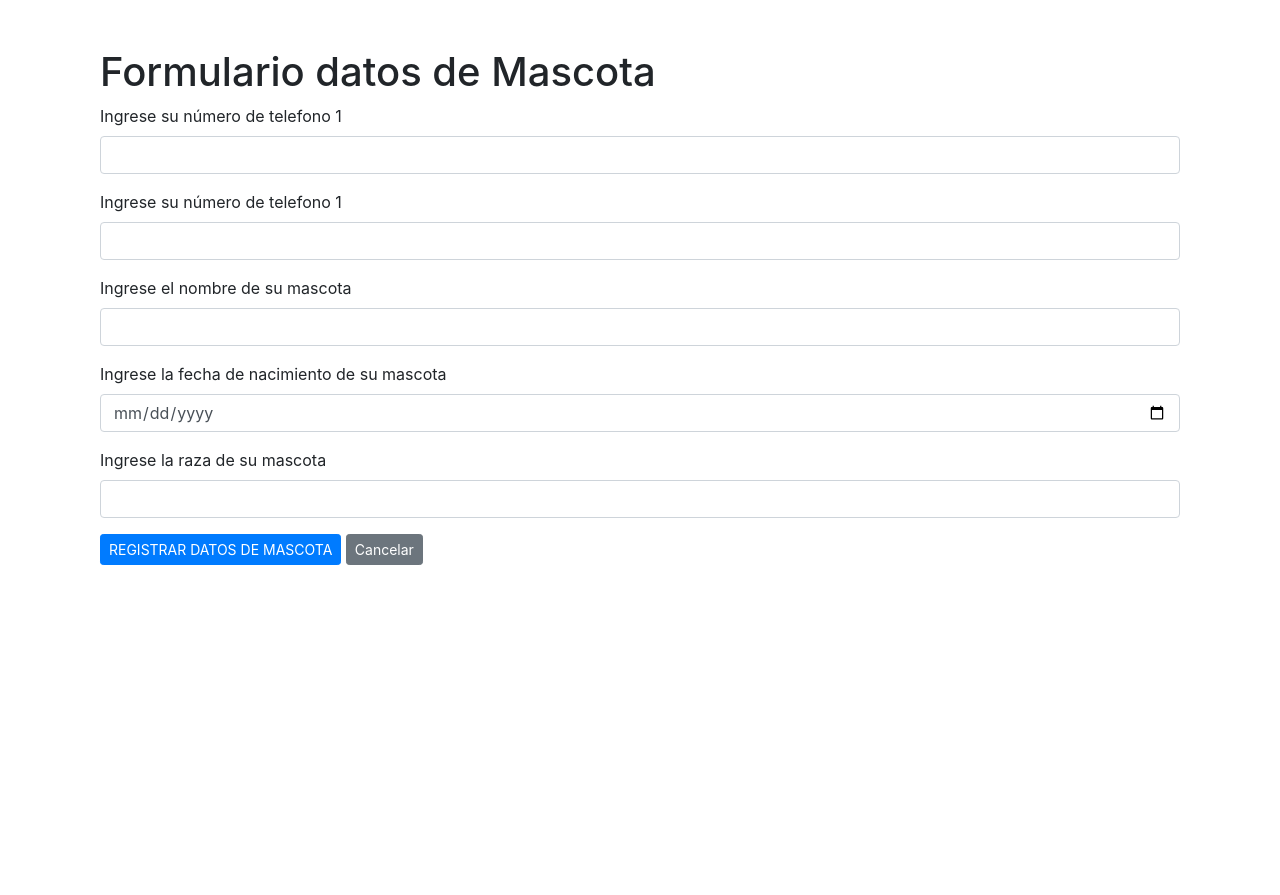
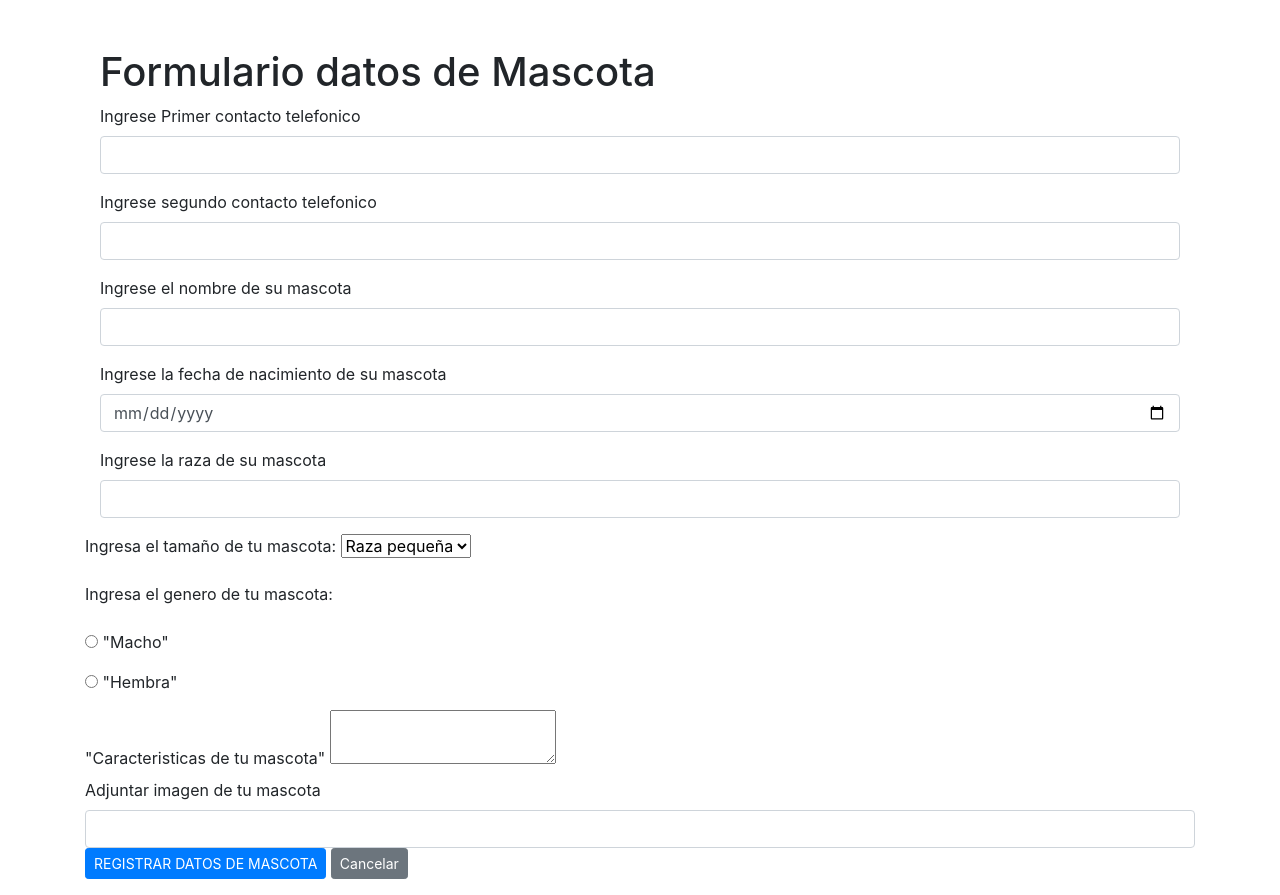
Before and after one commit to pamelan97/Huellitas, a CodeIgniter 4 app: the page made by my-project/myapp/app/Views/registromascota/agregar01Mascota.php in a window 1280 px wide. Before the commit the page ends 565 px from the top, so only its background shows below. Run offline with PHP 8.4 and a stand-in for CodeIgniter, Linux system fonts and the light colour scheme; the template is opened without the code that fills it, so the values that code supplies are empty; some libraries are stand-ins or nearby versions.

Commit message:
Modificacion formato formualario

```diff
--- a/my-project/myapp/app/Views/registromascota/agregar01Mascota.php
+++ b/my-project/myapp/app/Views/registromascota/agregar01Mascota.php
@@ -8,11 +8,11 @@
     <form method="post" id="add_create" name="add_create" action="<?= site_url('/registroMascotaCrud/agregar02Mascota') ?>">
     <input type="hidden" name="usuario_id" value="<?=$_SESSION['USR']?>">
     <div class="form-group">
-        <label>Ingrese su número de telefono 1</label>
+        <label>Ingrese Primer contacto telefonico</label>
         <input type="phone" name="telefono1" class="form-control" required/>
       </div>
       <div class="form-group">
-        <label>Ingrese su número de telefono 1</label>
+        <label>Ingrese segundo contacto telefonico</label>
         <input type="phone" name="telefono2" class="form-control" required/>
       </div>
       <div class="form-group">
@@ -27,6 +27,40 @@
         <label>Ingrese la raza de su mascota</label>
         <input type="text" name="razaMascota" class="form-control" required/>
       </div>
+
+      </div>
+      <p>
+        <label for="Tamaño"> Ingresa el tamaño de tu mascota:</label>
+
+      <select name="Tamaño">
+        <option value="Pequeña">Raza pequeña</option>
+        <option value="Mediana">Raza Mediana</option>
+        <option value="Grande">Raza Grande</option>
+      </select>
+      </p>
+
+      <p>
+        <label for="Genero"> Ingresa el genero de tu mascota:</label>
+      <p>
+      <input type="radio" name="genero" value="Macho">
+      "Macho"
+      <br>
+      </p>
+
+      <p>
+      <input type="radio" name="genero" value="Hembra">
+      "Hembra"
+      <br>
+
+      </p>
+      <label for>"Caracteristicas de tu mascota"</label>
+      <textarea name="Descripcion"></textarea>
+
+
+      <div class="form-group">
+        <label>Adjuntar imagen de tu mascota</label>
+        <input type="text" name="fotoMascota" class="form-control" required/>
+
       <div class="form-group">
       <button type="submit" class="btn btn-primary btn-sm">REGISTRAR DATOS DE MASCOTA</button>
       <a href="<?php echo site_url('######');?>" class="btn btn-secondary btn-sm">Cancelar</a>
```
